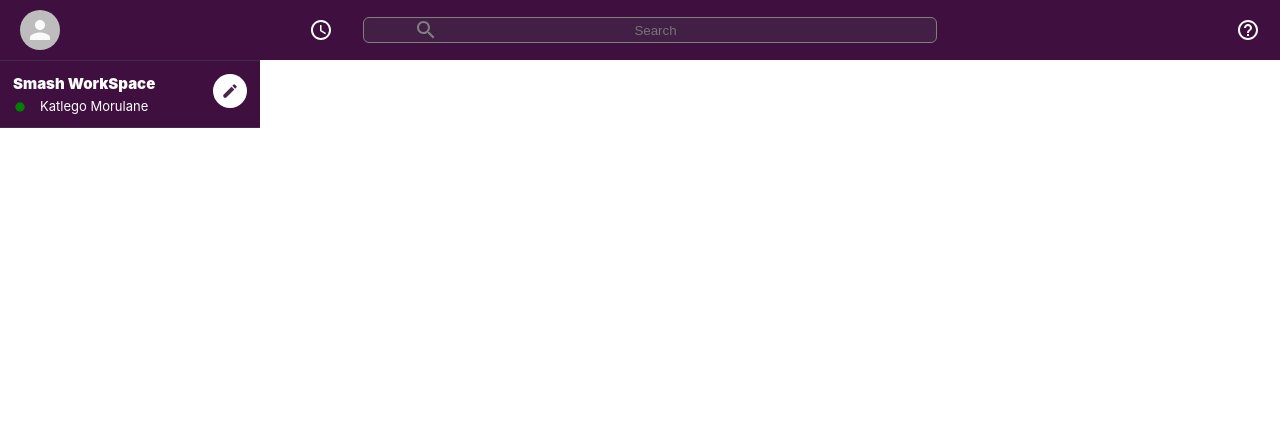
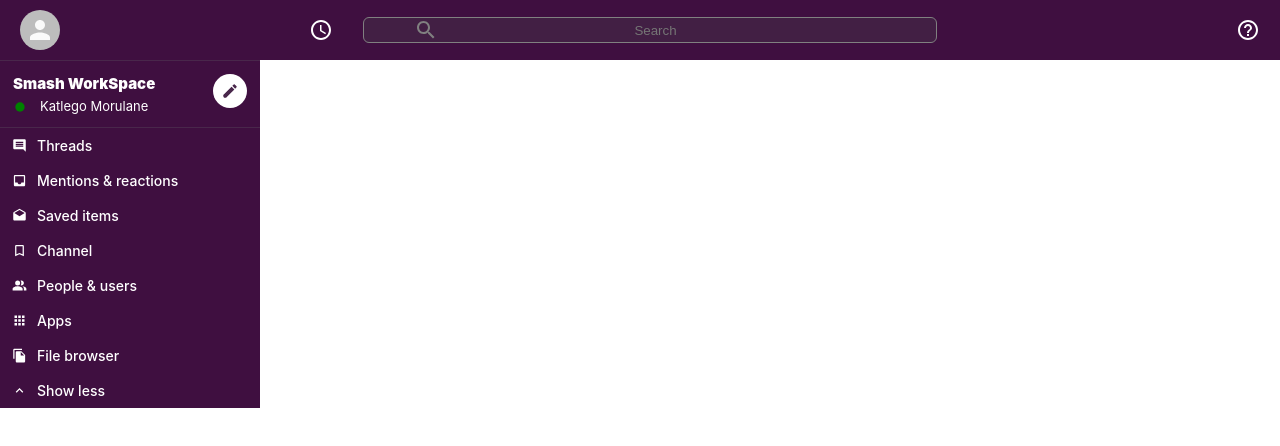
Before and after one commit to Smashkat12/slack-clone-smashkat12, a React (Create React App) app: page / in a window 1280 px wide. Shown: the top 446 px of the page. Built offline with nearby package versions, Linux system fonts and the light colour scheme.

Commit message:
added sidebar options with icons

```diff
--- a/src/Sidebar.js
+++ b/src/Sidebar.js
@@ -2,6 +2,15 @@
 import "./Sidebar.css";
 import FiberManualRecordIcon from "@material-ui/icons/FiberManualRecord";
 import CreateIcon from "@material-ui/icons/Create";
+import InsertCommentIcon from "@material-ui/icons/InsertComment";
+import SidebarOption from "./SidebarOption";
+import InboxIcon from "@material-ui/icons/Inbox";
+import DraftsIcon from "@material-ui/icons/Drafts";
+import BookmarkBorderIcon from "@material-ui/icons/BookmarkBorder";
+import PeopleAltIcon from "@material-ui/icons/PeopleAlt";
+import AppsIcon from "@material-ui/icons/Apps";
+import FileCopyIcon from "@material-ui/icons/FileCopy";
+import ExpandLessIcon from "@material-ui/icons/ExpandLess";
 
 function Sidebar() {
   return (
@@ -14,8 +23,16 @@
             Katlego Morulane
           </h3>
         </div>
-		<CreateIcon />
+        <CreateIcon />
       </div>
+      <SidebarOption Icon={InsertCommentIcon} title="Threads" />
+      <SidebarOption Icon={InboxIcon} title="Mentions & reactions" />
+      <SidebarOption Icon={DraftsIcon} title="Saved items" />
+      <SidebarOption Icon={BookmarkBorderIcon} title="Channel" />
+      <SidebarOption Icon={PeopleAltIcon} title="People & users" />
+      <SidebarOption Icon={AppsIcon} title="Apps" />
+      <SidebarOption Icon={FileCopyIcon} title="File browser" />
+      <SidebarOption Icon={ExpandLessIcon} title="Show less" />
     </div>
   );
 }
--- /dev/null
+++ b/src/SidebarOption.css
@@ -0,0 +1,29 @@
+.sidebarOption {
+	display: flex;
+	align-items: center;
+	font-size: 12px;
+	padding-left: 2px;
+	cursor: pointer;
+}
+
+.sidebarOption:hover {
+	opacity: 0.9;
+	background-color: #340e36;
+}
+
+.sidebarOption__icon {
+	padding: 10px;
+	font-size: 15px !important;
+}
+
+.sidebarOption__channel {
+	padding: 10px 0;
+}
+
+.sidebarOption__hash {
+	padding: 10px;
+}
+
+.sidebarOption > h3 {
+	font-weight: 500;
+}
--- /dev/null
+++ b/src/SidebarOption.js
@@ -0,0 +1,19 @@
+import React from "react";
+import "./SidebarOption.css";
+
+function SidebarOption({ Icon, title }) {
+  return (
+    <div className="sidebarOption">
+      {Icon && <Icon className="sidebarOption__icon" />}
+      {Icon ? (
+        <h3>{title}</h3>
+      ) : (
+        <h3 className="sidebarOption__channel">
+          <span className="sidebarOption__hash">#</span> {title}
+        </h3>
+      )}
+    </div>
+  );
+}
+
+export default SidebarOption;
```
Also changed, not shown: 1 other file (tests, documents, lock files or other folders).
